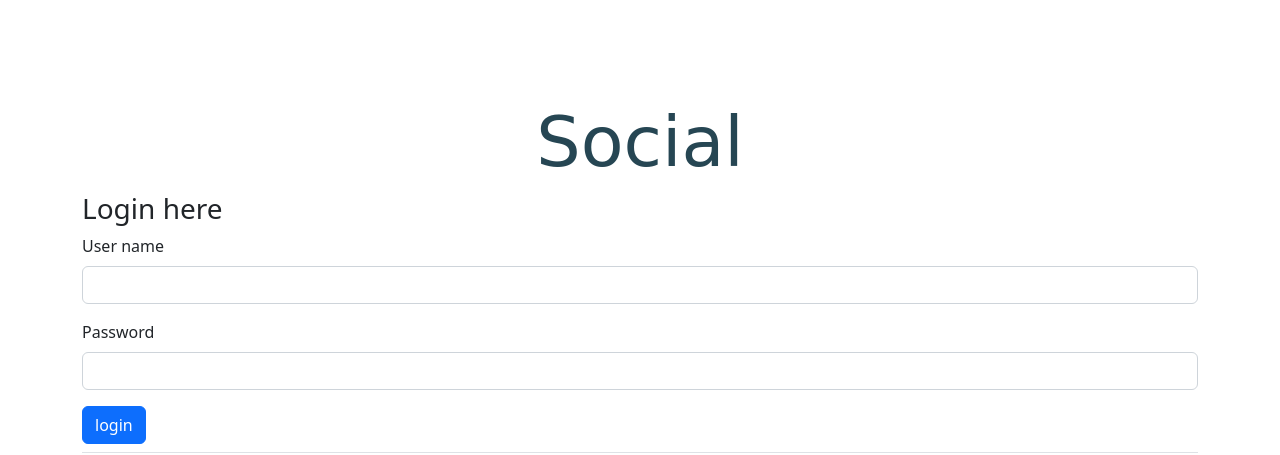
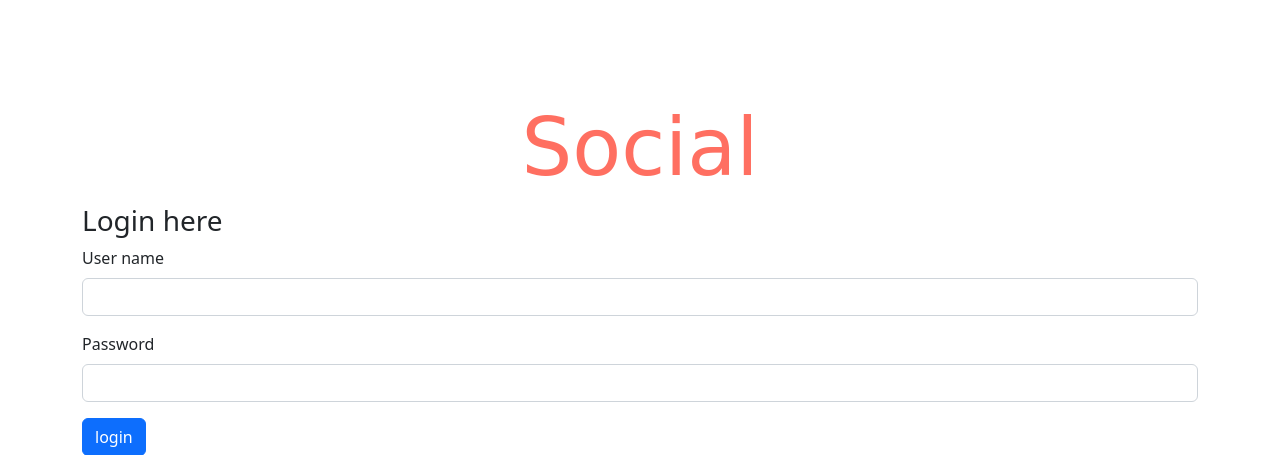
Before and after one commit to leonkae/Social, a Django app: page / in a window 1280 px wide. Shown: the top 455 px of the page. Run offline with Django 4.2, Linux system fonts and the light colour scheme; some web fonts are replaced.

Commit message:
templates modified

```diff
--- a/socials/templates/social/login.html
+++ b/socials/templates/social/login.html
@@ -6,8 +6,8 @@
   }
   h1 {
     font-family: "Grand Hotel", cursive;
-    font-size: 70px;
-    color: #264653;
+    font-size: 80px;
+    color: #FF6F61;
     text-align: center;
   }
 </style>
--- a/socials/templates/social/signup.html
+++ b/socials/templates/social/signup.html
@@ -6,8 +6,8 @@
   }
   h1 {
     font-family: "Grand Hotel", cursive;
-    font-size: 70px;
-    color: #264653;
+    font-size: 80px;
+    color: #FF6F61;
     text-align: center;
   }
 </style>
```
